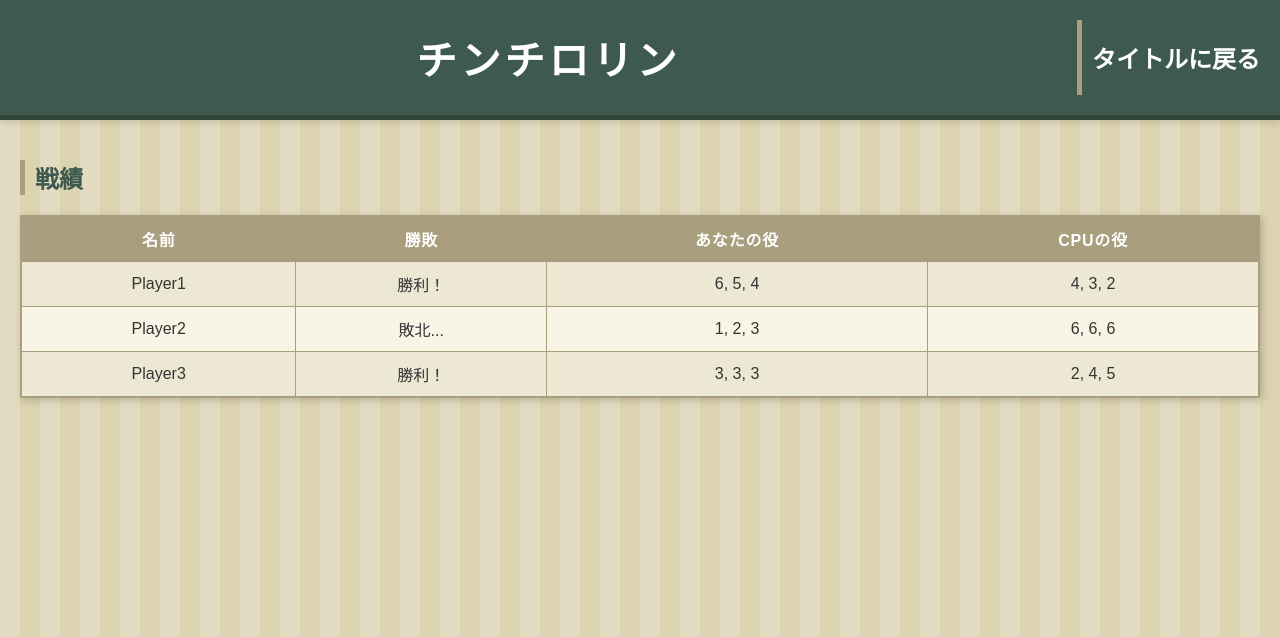
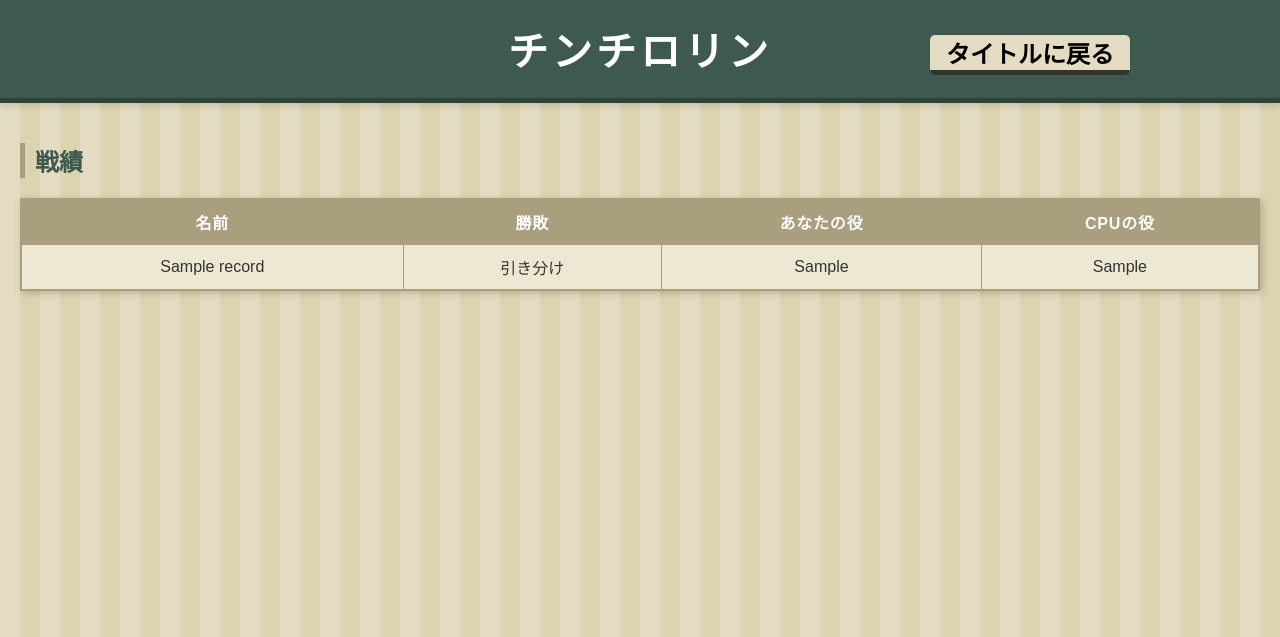
Before and after one commit to 2024AIT-OOP2-G15/Chinchirorin, a Flask app: page /records/ in a window 1280 px wide. Shown: the top 637 px of the page. Run offline with Flask 3, Linux system fonts and the light colour scheme; tables that the repository leaves empty hold one stand-in row (values such as "Sample post").

Commit message:
戦績画面２

```diff
--- a/routes/records.py
+++ b/routes/records.py
@@ -1,21 +1,23 @@
 from flask import Blueprint, render_template, request, redirect, url_for
+from models import Record
 
 # Blueprintの作成
 records_bp = Blueprint('records', __name__, url_prefix='/records')
 
-@records_bp.route('/', methods=['GET', 'POST'])
+@records_bp.route('/')
 def index():
-    # if request.method == 'POST':
-    #     name = request.form.get('name')
-    #     isWin = 'isWin' in request.form
-    #     playerDice = request.form.get('playerDice')
-    #     cpuDice = request.form.get('cpuDice')
 
-    # サンプルデータ
+    # データ取得
+    record_list = Record.select()
+
     records = [
-        {"name": "Player1", "isWin": True, "playerDice": "6, 5, 4", "cpuDice": "4, 3, 2"},
-        {"name": "Player2", "isWin": False, "playerDice": "1, 2, 3", "cpuDice": "6, 6, 6"},
-        {"name": "Player3", "isWin": True, "playerDice": "3, 3, 3", "cpuDice": "2, 4, 5"}
+        {
+            "name": record.name,
+            "isWin": record.isWin,
+            "playerDice": record.playerDice,
+            "cpuDice": record.cpuDice,
+        }
+        for record in record_list
     ]
 
     return render_template('records.html',records=records)
--- a/static/styles/records.css
+++ b/static/styles/records.css
@@ -16,10 +16,10 @@ header {
     color: #fff;
     padding: 20px;
     text-align: center;
+    display: flex;
     box-shadow: 0 4px 6px rgba(0, 0, 0, 0.1);
     border-bottom: 5px solid #2d4539;
-    display: flex; /* 子要素を横並びに配置 */
-    justify-content: space-between; /* 両端に要素を配置 */
+    justify-content: center; /* 両端に要素を配置 */
     align-items: center; /* 縦方向を中央揃え */
 }
 
@@ -27,15 +27,13 @@ header h1 {
     margin: 0 auto; /* 左右の余白を自動に設定 */
     font-size: 2.5em;
     letter-spacing: 0.1em;
-    text-align: center; /* テキストを中央揃え */
 }
 
 header h2 {
+    position: absolute;
     margin: 0; /* 不要な余白を削除 */
     font-size: 1.5em;
     color: #3e5a4e;
-    border-left: 5px solid #a99e7e; /* 和風の強調線 */
-    padding-left: 10px;
 }
 
 header h2 a {
@@ -44,8 +42,32 @@ header h2 a {
     font-weight: bold; /* 見やすいように太字に設定 */
 }
 
-header h2 a:hover {
-    text-decoration: underline; /* ホバー時に下線を表示 */
+#title_button {
+    position: absolute;
+    top:35px;
+    right:150px;
+    background:#e4dcc2; /*背景色の指定*/
+    color:black; /*テキストの色の指定*/
+    border-bottom:#333 5px solid; /*下部の境界線の指定*/
+    width:200px; /*幅の指定*/
+    border-radius:5px;
+    padding:0px;
+}
+
+#title_button:hover {
+    background-color: #a99e7e;
+}
+
+@media(max-width: 800px){
+    #title_button {
+        width:100px; /*幅の指定*/
+    }
+}
+
+@media(max-width: 970px){
+    #title_button {
+        right:10px;
+    }
 }
 
 main {
--- a/templates/records.html
+++ b/templates/records.html
@@ -12,7 +12,7 @@
 <body>
     <header>
         <h1>チンチロリン</h1>
-        <h2><a href="{{ url_for('index') }}">タイトルに戻る</a></h2>
+        <a href="{{ url_for('index') }}"><h2 id="title_button">タイトルに戻る</h2></a>
     </header>
 
     <main>
@@ -27,7 +27,7 @@
             {% for records in records %}
             <tr>
                 <td>{{ records.name }}</td>
-                <td>{{ "勝利！"if records.isWin else "敗北..."}}</td>
+                <td>{{ "勝利！" if records.isWin == 2 else "引き分け" if records.isWin == 1 else "敗北..." }}</td>
                 <td>{{ records.playerDice }}</td>
                 <td>{{ records.cpuDice }}</td>
             </tr>
```
